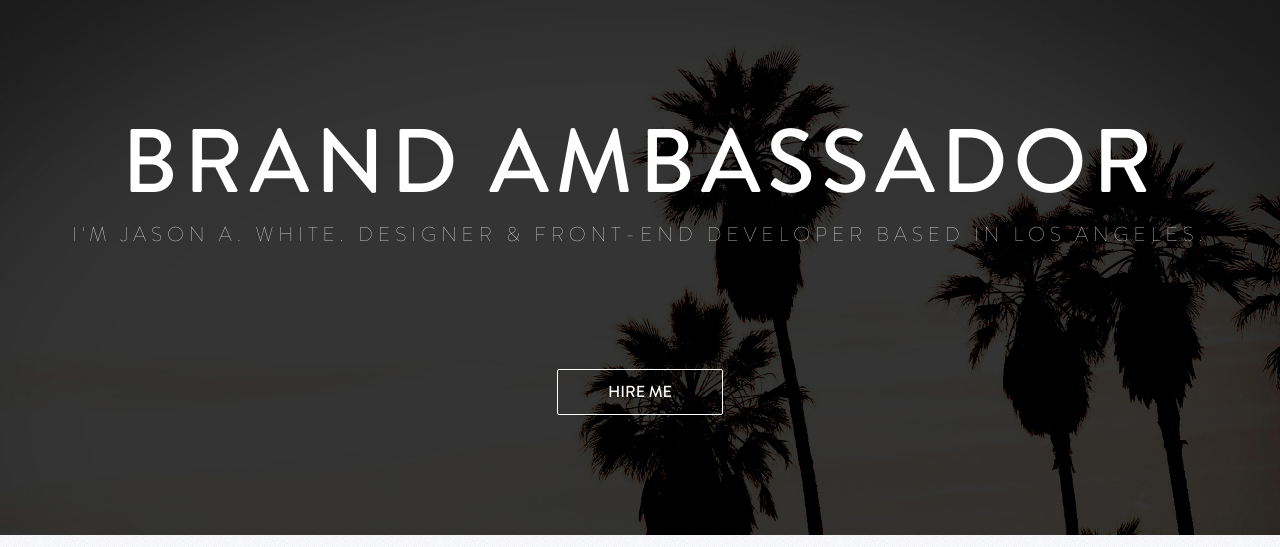
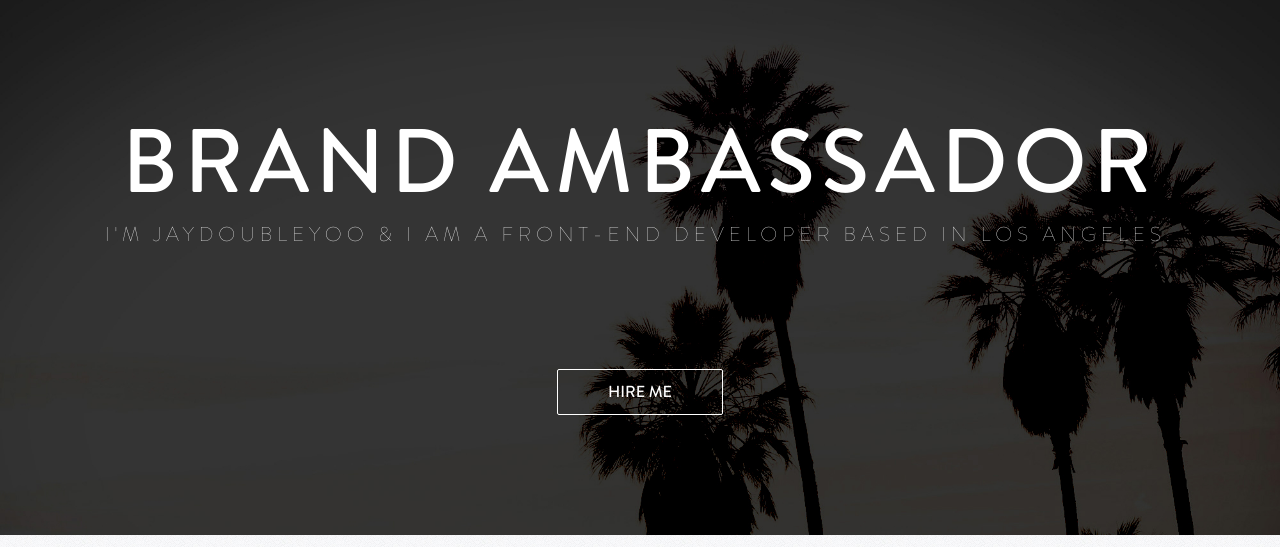
Before and after one commit to lightlycooked/jaydoubleyoo, a PHP site: page / in a window 1280 px wide. Shown: the part 184-731 px from the top of the page. Run offline with PHP 8.4, Linux system fonts and the light colour scheme; some libraries are stand-ins or nearby versions.

Commit message:
Checking deployment

```diff
--- a/includes/inc_header.php
+++ b/includes/inc_header.php
@@ -44,7 +44,7 @@
         <section id="masthead" class="masthead parallax">
             <div class="container">
                 <h1>Brand Ambassador</h1>
-                <h2>I'm Jason A. White. Designer &amp; Front-end Developer based in Los Angeles.</h2>
+                <h2>I'm JayDoubleYoo &amp; I am a Front-end Developer based in Los Angeles.</h2>
                 <p><a href="mailto:jw@jaydoubleyoo.com" >HIRE ME</a></p>
             </div>
         </section>
```
